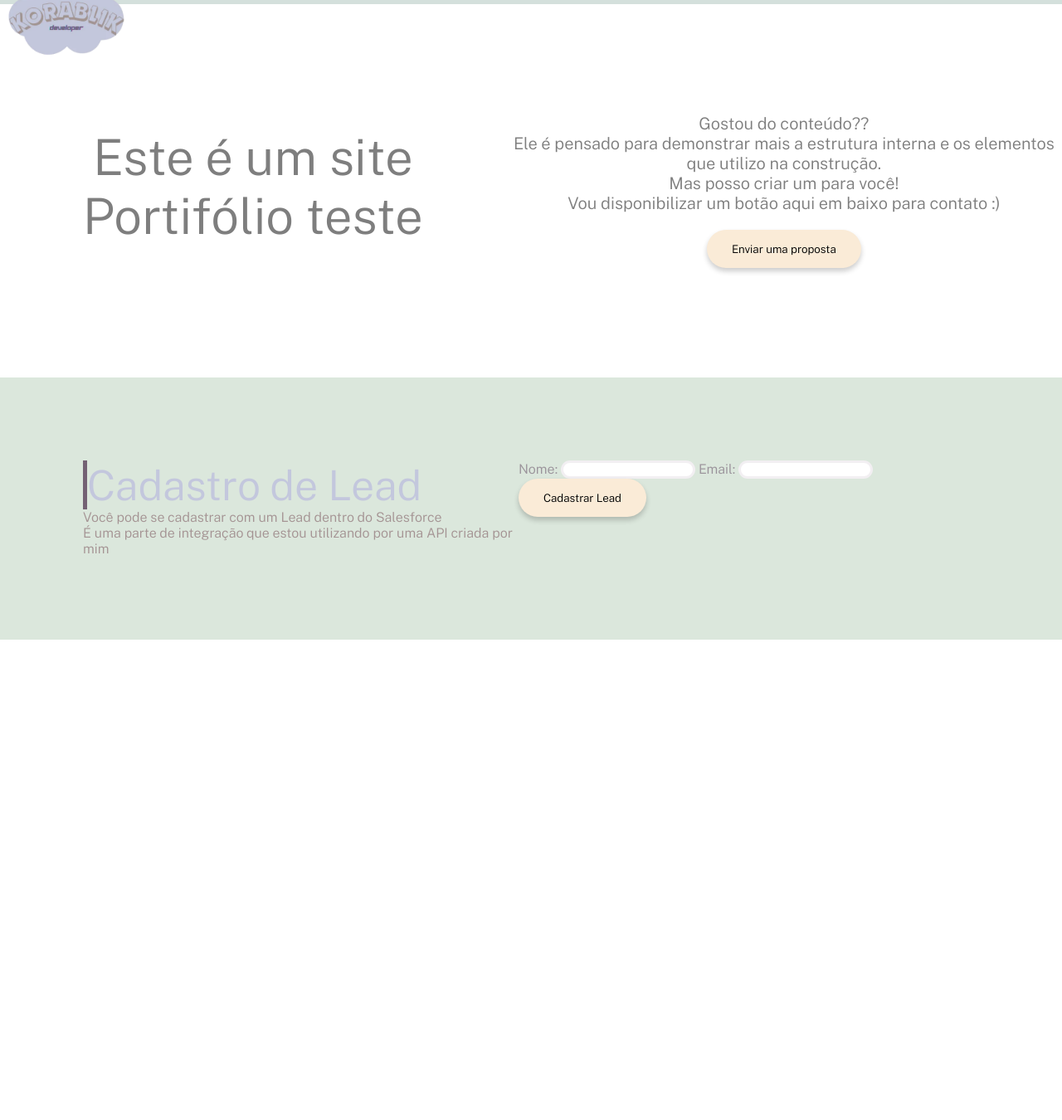
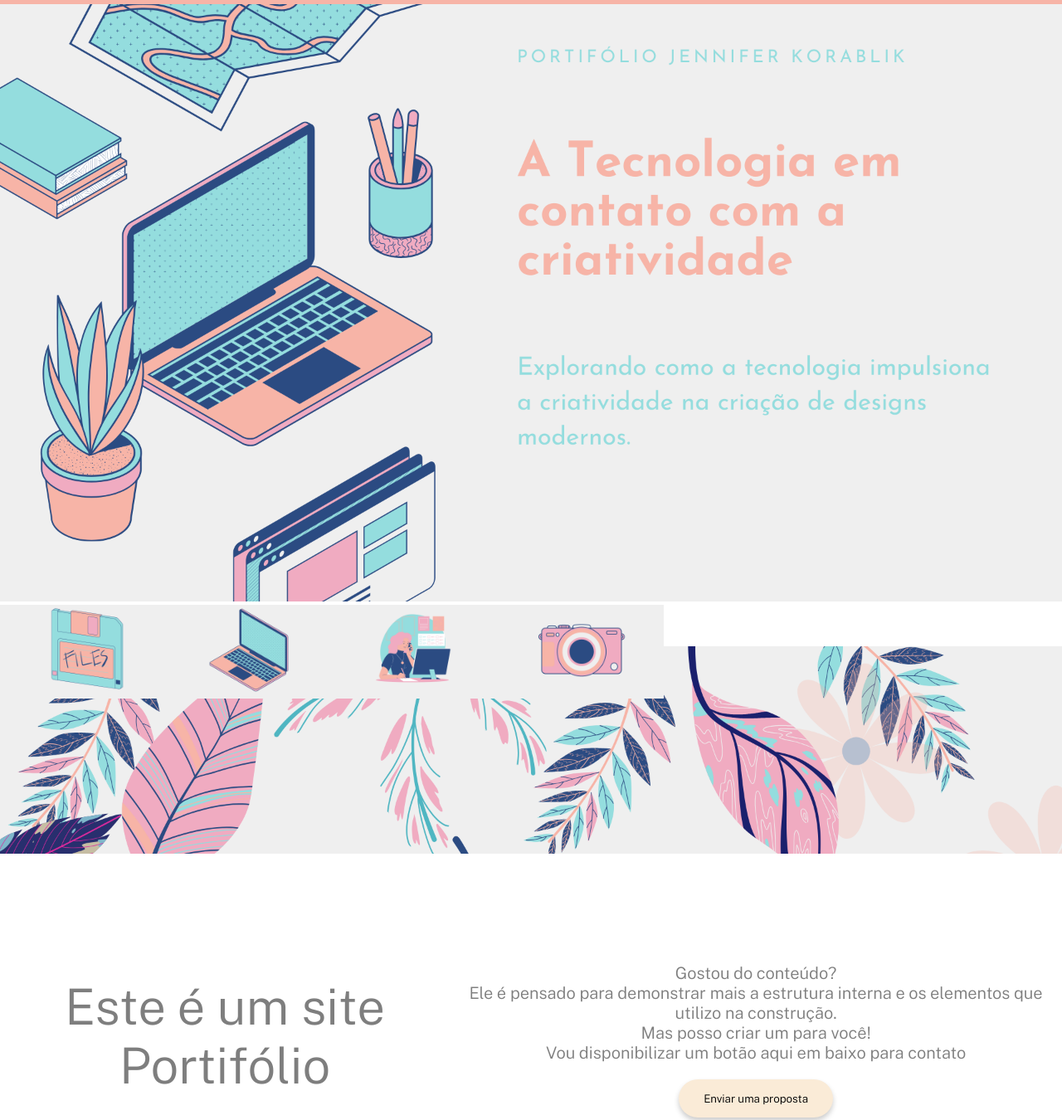
Before and after one commit to jennial/InitialPageForm, a plain HTML site: page index.html in a window 1280 px wide. Shown: the part 55-1405 px from the top of the page at 83% size. Before the commit the page ends 826 px from the top, so only its background shows below. Drawn offline with nearby package versions, Linux system fonts and the light colour scheme; a web font is replaced by a local one.

Commit message:
alteracao img

```diff
--- a/index.html
+++ b/index.html
@@ -11,31 +11,50 @@
       href="https://fonts.googleapis.com/css2?family=Inter:ital,opsz,wght@0,14..32,100..900;1,14..32,100..900&family=Public+Sans:wght@332&family=Sofia+Sans:wght@400;600&display=swap"
       rel="stylesheet"
     />
+    <link rel="icon" type="image/png" href="utils/logok.png">
+
     <title>Korablik.</title>
   </head>
   <body>
     <header>
-       <img src="/utils/logo.png" alt="Logo" class="img-logo" />
+      <!-- <img src="/utils/logo.png" alt="Logo" class="img-logo" /> -->
     </header>
-    <section class="image-first">
-      <h1 class="image-title">Este é um site Portifólio teste</h1>
-      <div class="image-pagraf">
-        <p>Gostou do conteúdo??</p>
+    <section>
+      <img src="/utils/1.png" alt="Logo" class="img-apresentacao" />
+    </section>
+    <section>
+        <div class="carrossel">
+          <div class="item"><img src="/utils/ele1.png" alt=""></div>
+          <div class="item"><img src="/utils/ele2.png" alt=""></div>
+          <div class="item"><img src="/utils/ele3.png" alt=""></div>
+          <div class="item"><img src="/utils/ele4.png" alt=""></div>
+        </div>
+    </section>
+    <section>
+        <div class="carrousel-back"></div>
+    </section>
+    <section class="text-first">
+      <h1 class="text-title">Este é um site Portifólio</h1>
+      <div class="text-pagraf">
+        <p>Gostou do conteúdo?</p>
         <p>
           Ele é pensado para demonstrar mais a estrutura interna e os elementos
           que utilizo na construção.
         </p>
         <p>Mas posso criar um para você!</p>
-        <p>Vou disponibilizar um botão aqui em baixo para contato :)</p>
+        <p>Vou disponibilizar um botão aqui em baixo para contato</p>
         <button style="margin-top: 20px">Enviar uma proposta</button>
       </div>
     </section>
 
+    <section>
+      <img src="/utils/2.png" alt="Logo" class="img-apresentacao" />
+    </section>
     <section class="form-sf">
       <div class="form-textos">
         <h2 class="form-title">Cadastro de Lead</h2>
         <div class="form-paragraf">
-          <p>Você pode se cadastrar com um Lead dentro do Salesforce</p>
+          <p>Você pode se cadastrar como um Lead dentro do Salesforce</p>
           <p>
             É uma parte de integração que estou utilizando por uma API criada
             por mim
@@ -55,5 +74,6 @@
       </div>
     </section>
   </body>
+
   <p></p>
 </html>
--- a/style.css
+++ b/style.css
@@ -9,17 +9,13 @@
 nav{
 }
 header{
-    background-color:rgba(209, 222, 218, 0.933);
+    background-color:#f7b4a7;
     margin: 0;
     height: 60px;
 }
-.image-first{
-    background-image: url(oq.jpeg);
+.text-first{
     height: 450px;
     width: 100%;
-    background-size: cover;
-    background-repeat: no-repeat;
-    background-attachment: fixed;
 
     color: rgba(62, 63, 63, 0.671);
     display: flex;
@@ -28,11 +24,11 @@ header{
     text-align: center;
 }
 
-.image-title{
+.text-title{
     font-size: 60px;
     margin-bottom: 10px;
 }
-.image-pagraf{
+.text-pagraf{
     font-size: 20px;
 }
 
@@ -54,7 +50,7 @@ button:hover{
 }
 
 .form-sf{
-    background-color: #dbe7dc;
+    background-color: #efefef;
     display: flex;
     justify-content: space-around;
     padding: 100px;
@@ -81,3 +77,32 @@ input{
 .img-logo{
     width: 160px;
 }
+.img-apresentacao{
+    width: 100%;
+}
+
+.carrossel{
+    width: 100%;
+    display: flex;
+    position: relative;
+}
+
+.item{
+    width: 200px;
+    height: 50px;
+}
+
+.item img{
+    width: 100%;
+}
+
+.carrousel-back{
+    background-image: url(/utils/floral.png);
+    height: 450px;
+    width: 100%;
+    background-size: cover;
+    background-repeat: no-repeat;
+    background-attachment: fixed;
+    height: 250px;
+
+}
```
Also changed, not shown: utils/1.png (added), utils/2.png (added), utils/ele1.png (added), utils/ele2.png (added), utils/ele3.png (added), utils/ele4.png (added), utils/floral.png (added), utils/logok.png (added).
